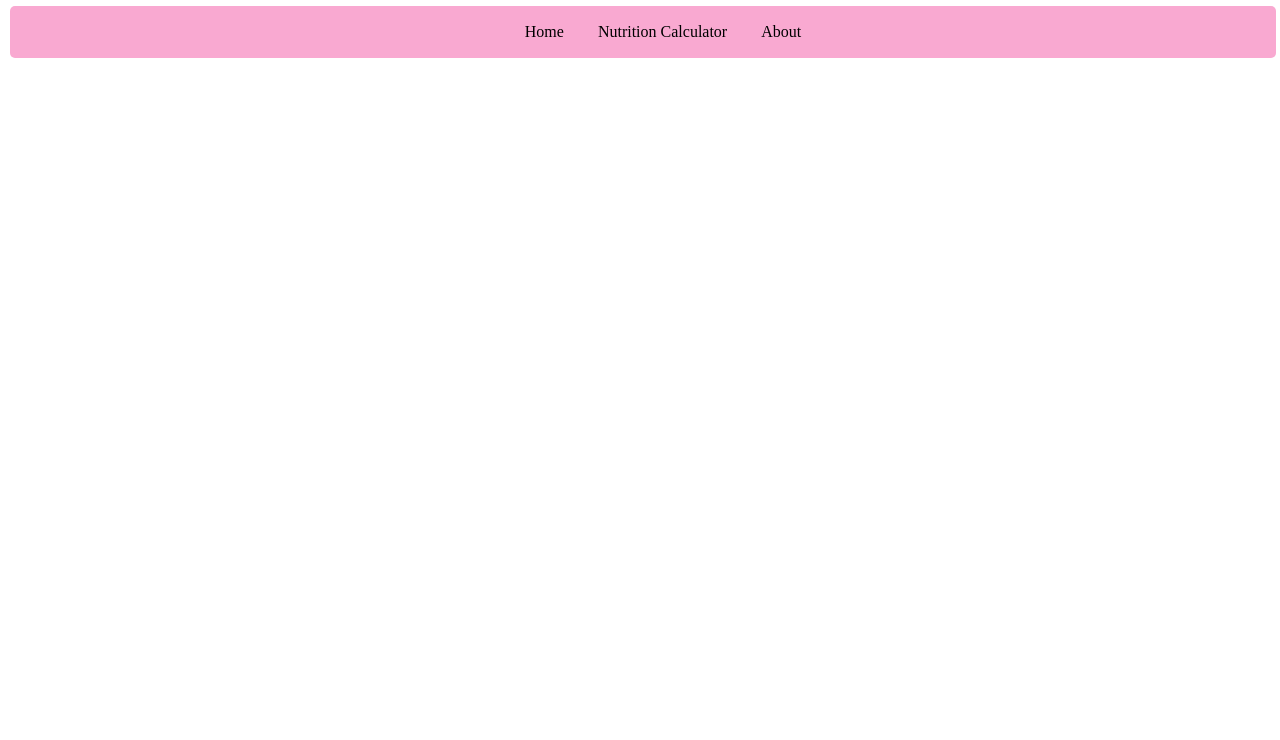
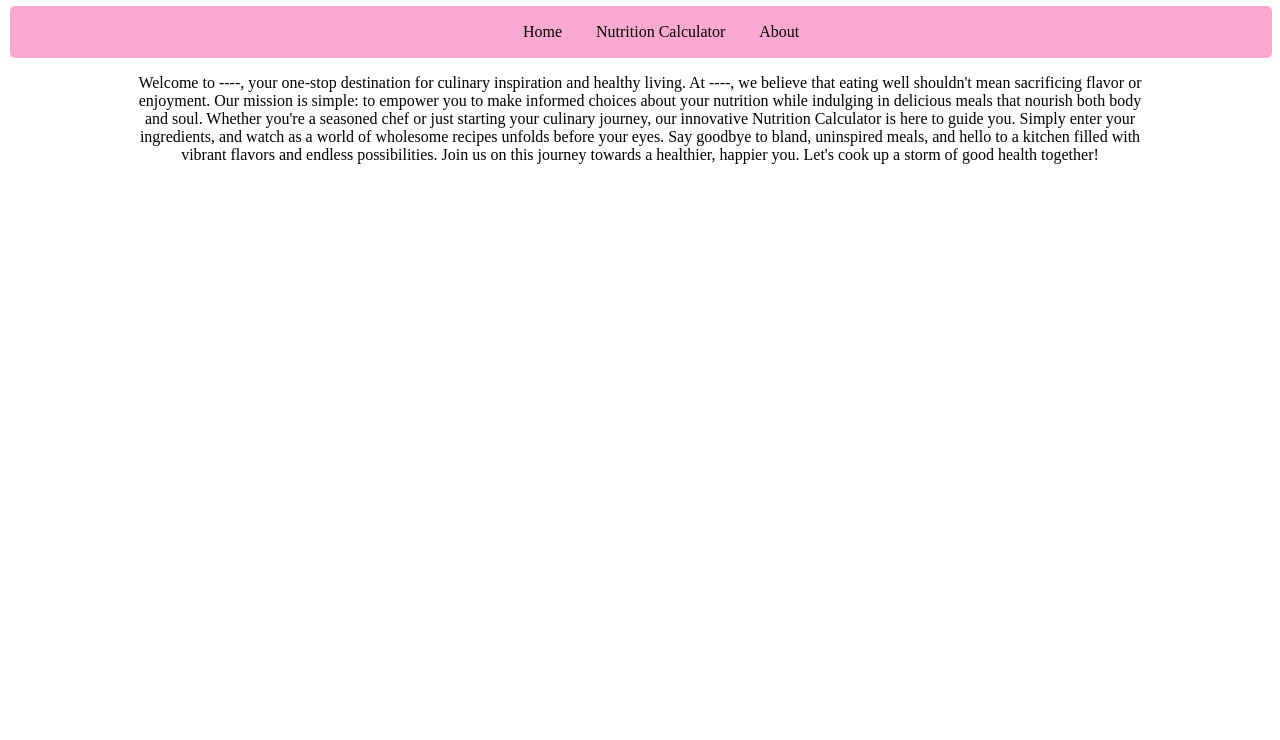
Before and after one commit to enguyen17/INST377-Nutrition-Project, a plain HTML site: page HomePage.html in a window 1280 px wide. Shown: the part 60-800 px from the top of the page. Drawn offline with Linux system fonts and the light colour scheme.

Commit message:
addedMainParagraph

```diff
--- a/HomePage.html
+++ b/HomePage.html
@@ -20,6 +20,22 @@
         </nav>
     </div>
 
+    <!-- Home Page Main Paragraph-->
+    <div class="HomePageParagraph">
+
+        <p>
+            Welcome to ----, your one-stop destination for culinary inspiration and healthy living.
+            At ----, we believe that eating well shouldn't mean sacrificing flavor or enjoyment.
+            Our mission is simple: to empower you to make informed choices about your nutrition while indulging
+            in delicious meals that nourish both body and soul. Whether you're a seasoned chef or just starting
+            your culinary journey, our innovative Nutrition Calculator is here to guide you. Simply enter your
+            ingredients, and watch as a world of wholesome recipes unfolds before your eyes. Say goodbye to bland,
+            uninspired meals, and hello to a kitchen filled with vibrant flavors and endless possibilities.
+            Join us on this journey towards a healthier, happier you. Let's cook up a storm of good health
+            together!
+        </p>
+
+    </div>
 
 </body>
 
--- a/Nutrition.css
+++ b/Nutrition.css
@@ -3,7 +3,7 @@
 }
 .navBar {
     text-align: center;
-    width: 100%;
+    width: 99.7%;
     background-color: rgb(249, 169, 209);
     border-radius: 5px;
     padding: 1px;
@@ -22,3 +22,9 @@ a {
 a:hover {
     color:white;
 }
+.HomePageParagraph {
+    text-align: center;
+    margin-left: 10%;
+    width: 80%;
+
+}
```
Also changed, not shown: AboutPage.html (+3 -0 lines).
